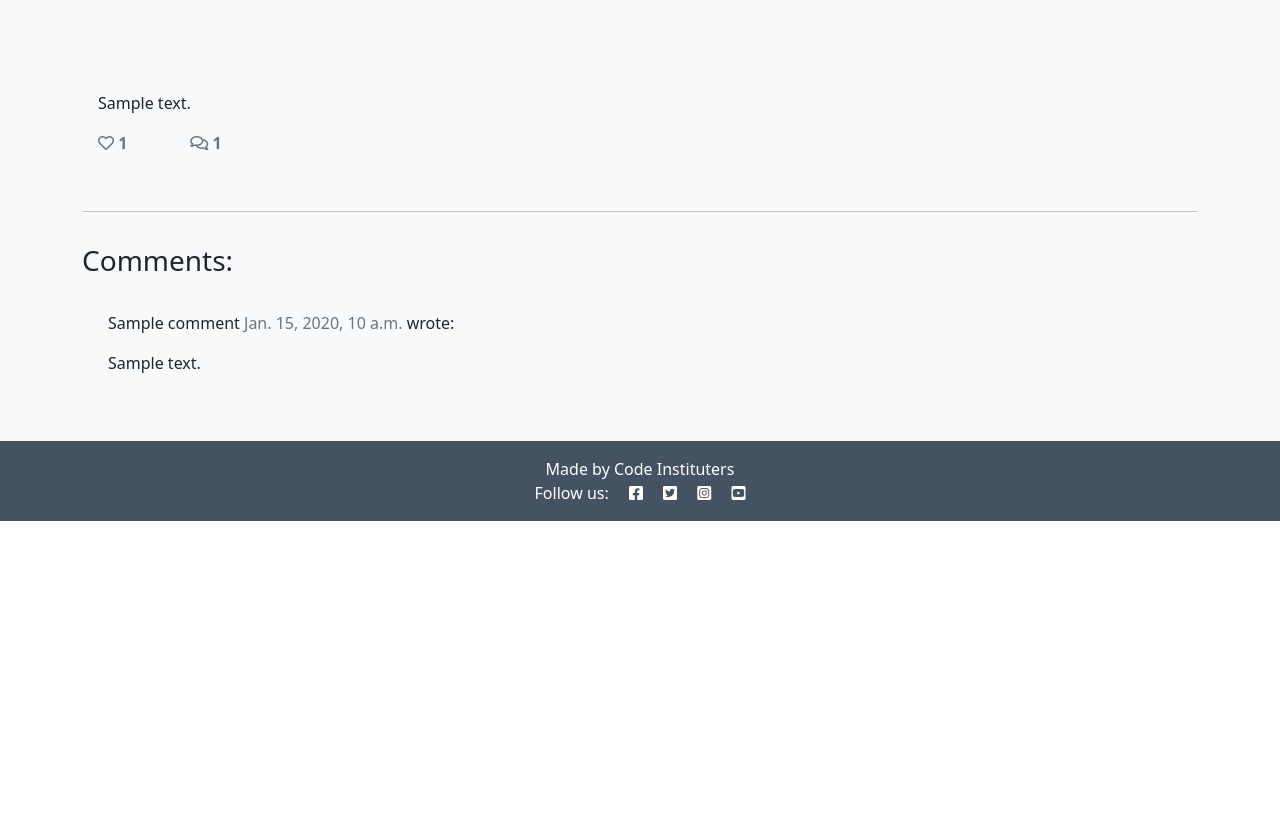
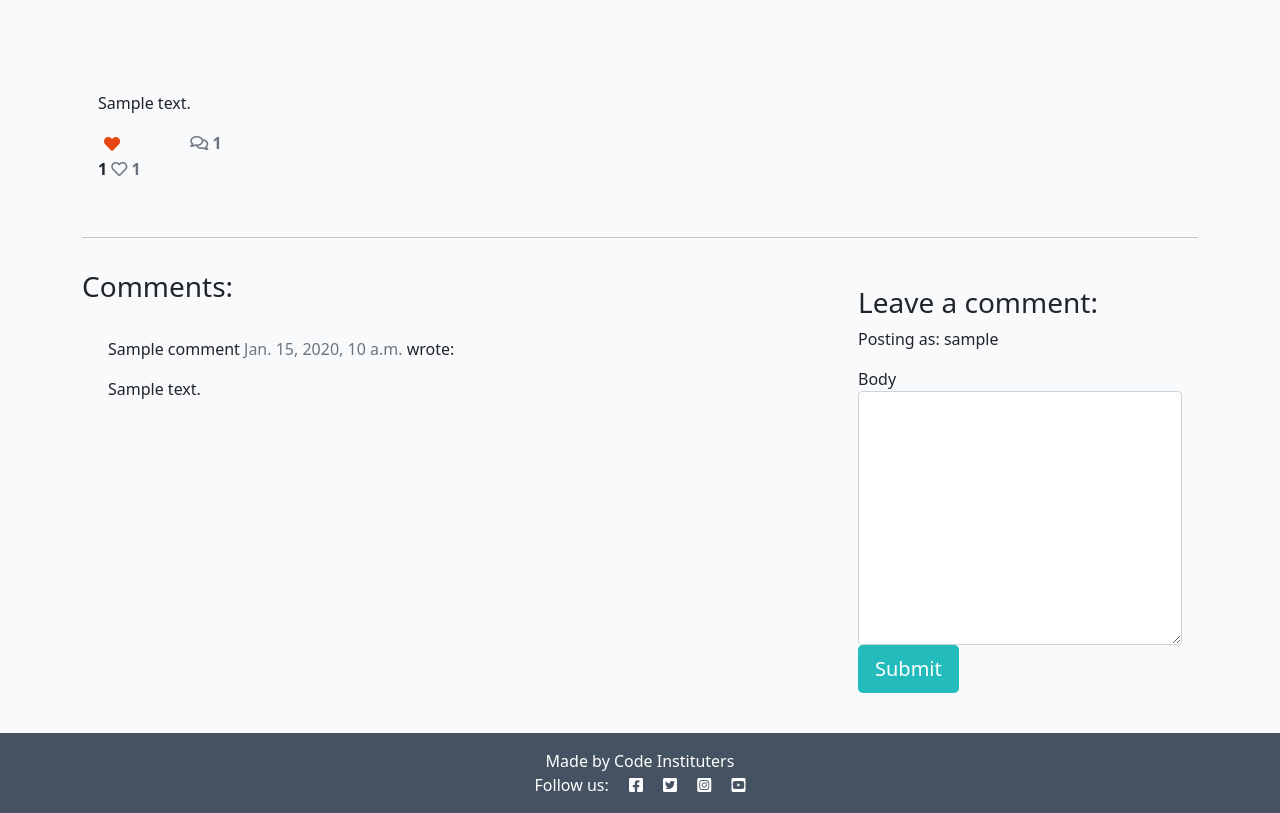
Before and after one commit to DavidHearl/think-before-we-blog, a Django app: a page that uses templates/post_detail.html in a window 1280 px wide. Shown: the part 281-1094 px from the top of the page. Before the commit the page ends 802 px from the top, so only its background shows below. Run offline with Django 4.2, Linux system fonts and the light colour scheme; a user stored in the database is signed in; tables that the repository leaves empty hold one stand-in row (values such as "Sample post"); some libraries are stand-ins or nearby versions.

Commit message:
added comments and likes to the blog post

```diff
--- /dev/null
+++ b/blog/forms.py
@@ -0,0 +1,8 @@
+from .models import Comment
+from django import forms
+
+
+class CommentForm(forms.ModelForm):
+    class Meta:
+        model = Comment
+        fields = ('body',)
--- a/blog/urls.py
+++ b/blog/urls.py
@@ -4,4 +4,5 @@ from django.urls import path
 urlpatterns = [
     path('', views.PostList.as_view(), name='home'),
     path('<slug:slug>/', views.PostDetail.as_view(), name='post_detail'),
+    path('like/<slug:slug>/', views.PostLike.as_view(), name='post_like'),
 ]
--- a/blog/views.py
+++ b/blog/views.py
@@ -1,6 +1,8 @@
-from django.shortcuts import render, get_object_or_404
+from django.shortcuts import render, get_object_or_404, reverse
 from django.views import generic, View
+from django.http import HttpResponseRedirect
 from .models import Post
+from .forms import CommentForm
 
 
 class PostList(generic.ListView):
@@ -26,6 +28,51 @@ class PostDetail(View):
             {
                 "post": post,
                 "comments": comments,
-                "liked": liked
-            }
+                "commented": False,
+                "liked": liked,
+                "comment_form": CommentForm()
+            },
         )
+
+    def post(self, request, slug, *args, **kwargs):
+        queryset = Post.objects.filter(status=1)
+        post = get_object_or_404(queryset, slug=slug)
+        comments = post.comments.filter(approved=True).order_by('created_on')
+        liked = False
+        if post.likes.filter(id=self.request.user.id).exists():
+            liked = True
+
+        comment_form = CommentForm(data=request.POST)
+
+        if comment_form.is_valid():
+            comment_form.instance.email = request.user.email
+            comment_form.instance.name = request.user.username
+            comment = comment_form.save(commit=False)
+            comment.post = post
+            comment.save()
+        else:
+            comment_form = CommentForm()
+
+        return render(
+            request,
+            "post_detail.html",
+            {
+                "post": post,
+                "comments": comments,
+                "commented": True,
+                "liked": liked,
+                "comment_form": CommentForm()
+            },
+        )
+
+class PostLike(View):
+
+    def get(self, request, slug):
+        post = get_object_or_404(Post, slug=slug)
+
+        if post.likes.filter(id=request.user.id).exists():
+            post.likes.remove(request.user)
+        else:
+            post.likes.remove(request.user)
+
+        return HttpResponseRedirect(reverse('post_detail', args=[slug]))
--- a/codestar/settings.py
+++ b/codestar/settings.py
@@ -48,6 +48,7 @@ INSTALLED_APPS = [
     'django.contrib.staticfiles',
     'cloudinary',
     'django_summernote',
+    'crispy_forms',
     'blog',
 ]
 
@@ -55,6 +56,8 @@ SITE_ID = 1
 
 LOGIN_REDIRECT_URL = '/'
 LOGOUT_REDIRECT_URL = '/'
+
+CRISPY_TEMPLATE_PACK = 'bootstrap4'
 
 MIDDLEWARE = [
     'django.middleware.security.SecurityMiddleware',
--- a/codestar/urls.py
+++ b/codestar/urls.py
@@ -1,18 +1,3 @@
-"""codestar URL Configuration
-
-The `urlpatterns` list routes URLs to views. For more information please see:
-    https://docs.djangoproject.com/en/4.0/topics/http/urls/
-Examples:
-Function views
-    1. Add an import:  from my_app import views
-    2. Add a URL to urlpatterns:  path('', views.home, name='home')
-Class-based views
-    1. Add an import:  from other_app.views import Home
-    2. Add a URL to urlpatterns:  path('', Home.as_view(), name='home')
-Including another URLconf
-    1. Import the include() function: from django.urls import include, path
-    2. Add a URL to urlpatterns:  path('blog/', include('blog.urls'))
-"""
 from django.contrib import admin
 from django.urls import path, include
 
--- a/requirements.txt
+++ b/requirements.txt
@@ -5,6 +5,7 @@ dj-database-url==0.5.0
 dj3-cloudinary-storage==0.0.6
 Django==4.0.3
 django-allauth==0.50.0
+django-crispy-forms==1.14.0
 django-summernote==0.8.20.0
 gunicorn==20.1.0
 oauthlib==3.2.0
--- a/templates/account/login.html
+++ b/templates/account/login.html
@@ -35,7 +35,6 @@
 		</div>
 	</div>
 
-
 </div>
 
 {% endblock %}
--- a/templates/post_detail.html
+++ b/templates/post_detail.html
@@ -1,4 +1,6 @@
 {% extends 'base.html' %} {% block content %}
+
+{% load crispy_forms_tags %}
 
 <div class="masthead">
     <div class="container">
@@ -33,6 +35,33 @@
                 <div class="row">
 
                     <div class="col-1">
+                        <strong>
+                            {% if user.is_authenticated %}
+                            <form class="d-line" action="{% url 'post_like' post.slug %}" method="POST">
+                                {% csrf_token %}
+
+                                {% if liked %}
+                                <button type="submit" name="blogpost_id" value="{{post.slug}}" class="btn-like">
+                                    <i class="fas fa-heart"></i>
+                                </button>
+
+                                {% else %}
+
+                                <button type="submit" name="blogpost_id" value="{{post.slug}}" class="btn-like">
+                                    <i class="far fa-heart"></i>
+                                </button>
+
+                                {% endif %}
+
+                            </form>
+                            {% else %}
+
+                            <span class="test-secondary"><i class="far fa-heart"></i></span>
+
+                            {% endif %}
+                            <span class="test-secondary">{{ post.number_of_likes }}</span>
+
+                        </strong>
                         <!-- The number of likes goes before the closing strong tag -->
                         <strong class="text-secondary"><i class="far fa-heart"></i> {{ post.number_of_likes }} </strong>
                     </div>
@@ -77,6 +106,24 @@
         <div class="col-md-4 card mb-4  mt-3 ">
             <div class="card-body">
                 <!-- For later -->
+                {% if commented %}
+                <div class="alert alert-success" role="alert">
+                    Your comment is awaiting approval
+                </div>
+                {% else %}
+
+                {% if user.is_authenticated %}
+
+                    <h3>Leave a comment:</h3>
+                    <p>Posting as: {{ user.username }}</p>
+                    <form method="post" style="margin-top:1.3 em;">
+                        {{ comment_form | crispy }}
+                        {% csrf_token %}
+                        <button type="submit" class="btn btn-signup btn-lg">Submit</button>
+                    </form>
+
+                {% endif %}
+                {% endif %}
             </div>
         </div>
     </div>
```
